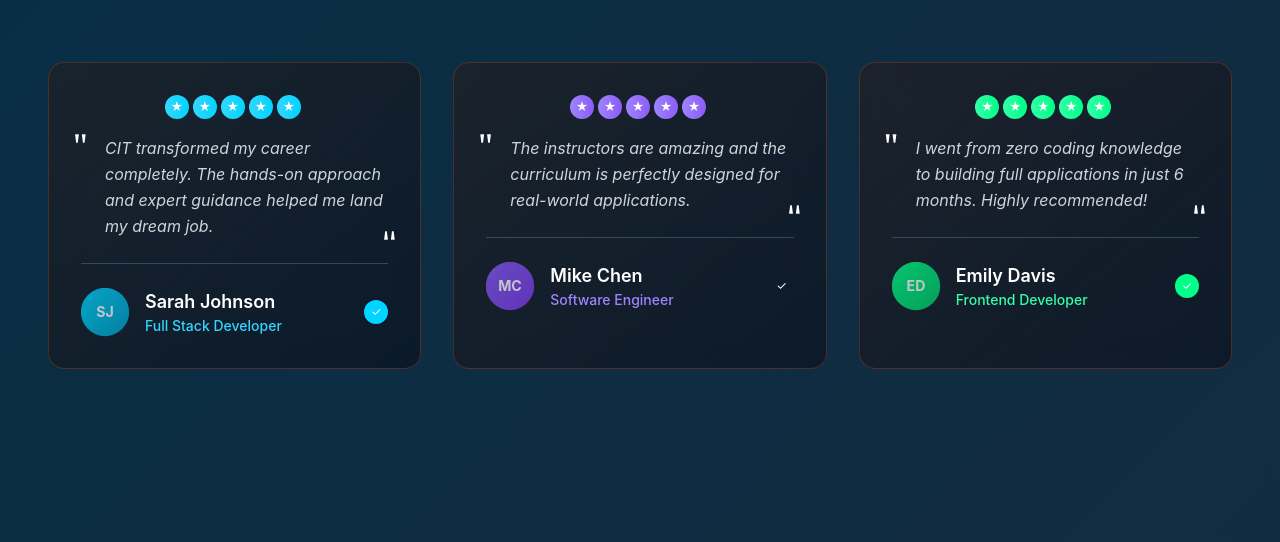
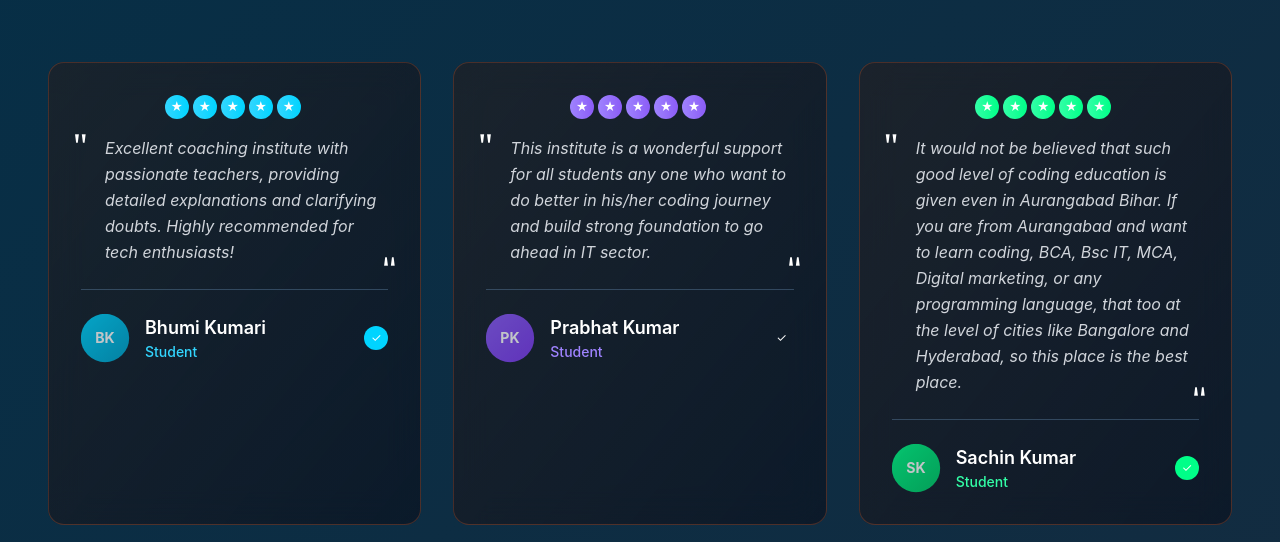
Before and after one commit to adityaharshit/code-i-technology, a React (Vite) app in the folder cit/: page / in a window 1280 px wide. Shown: the part 1920-2462 px from the top of the page. Built offline with nearby package versions, Linux system fonts and the light colour scheme; no server answers.

Commit message:
review changes

```diff
--- a/cit/src/pages/Home.jsx
+++ b/cit/src/pages/Home.jsx
@@ -249,26 +249,26 @@ const Home = () => {
           <div className="grid grid-cols-1 md:grid-cols-2 lg:grid-cols-3 gap-6 sm:gap-8">
             {[
               {
-                name: 'Sarah Johnson',
-                role: 'Full Stack Developer',
-                content: 'CIT transformed my career completely. The hands-on approach and expert guidance helped me land my dream job.',
-                avatar: 'SJ',
+                name: 'Bhumi Kumari',
+                role: 'Student',
+                content: 'Excellent coaching institute with passionate teachers, providing detailed explanations and clarifying doubts. Highly recommended for tech enthusiasts!',
+                avatar: 'BK',
                 color: 'electric',
                 delay: '2400'
               },
               {
-                name: 'Mike Chen',
-                role: 'Software Engineer',
-                content: 'The instructors are amazing and the curriculum is perfectly designed for real-world applications.',
-                avatar: 'MC',
+                name: 'Prabhat Kumar',
+                role: 'Student',
+                content: 'This institute is a wonderful support for all students any one who want to do better in his/her coding journey and build strong foundation to go ahead in IT sector.',
+                avatar: 'PK',
                 color: 'cyber',
                 delay: '2600'
               },
               {
-                name: 'Emily Davis',
-                role: 'Frontend Developer',
-                content: 'I went from zero coding knowledge to building full applications in just 6 months. Highly recommended!',
-                avatar: 'ED',
+                name: 'Sachin Kumar',
+                role: 'Student',
+                content: 'It would not be believed that such good level of coding education is given even in Aurangabad Bihar. If you are from Aurangabad and want to learn coding, BCA, Bsc IT, MCA, Digital marketing, or any programming language, that too at the level of cities like Bangalore and Hyderabad, so this place is the best place.',
+                avatar: 'SK',
                 color: 'matrix',
                 delay: '2800'
               }
```
